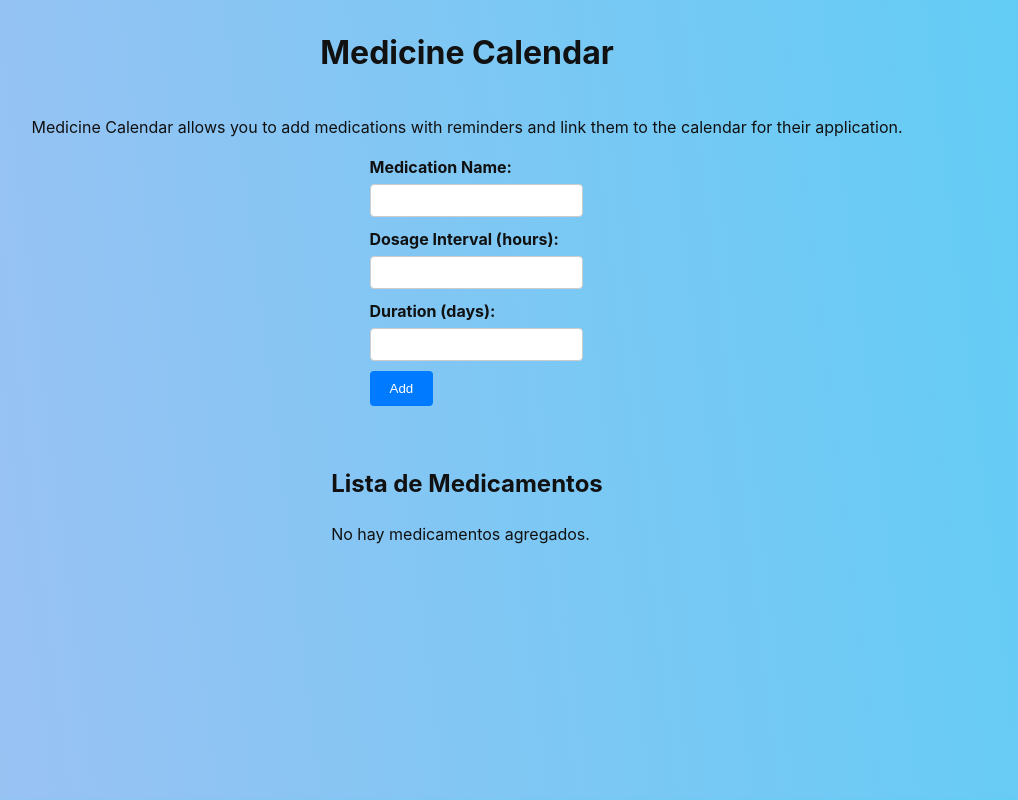
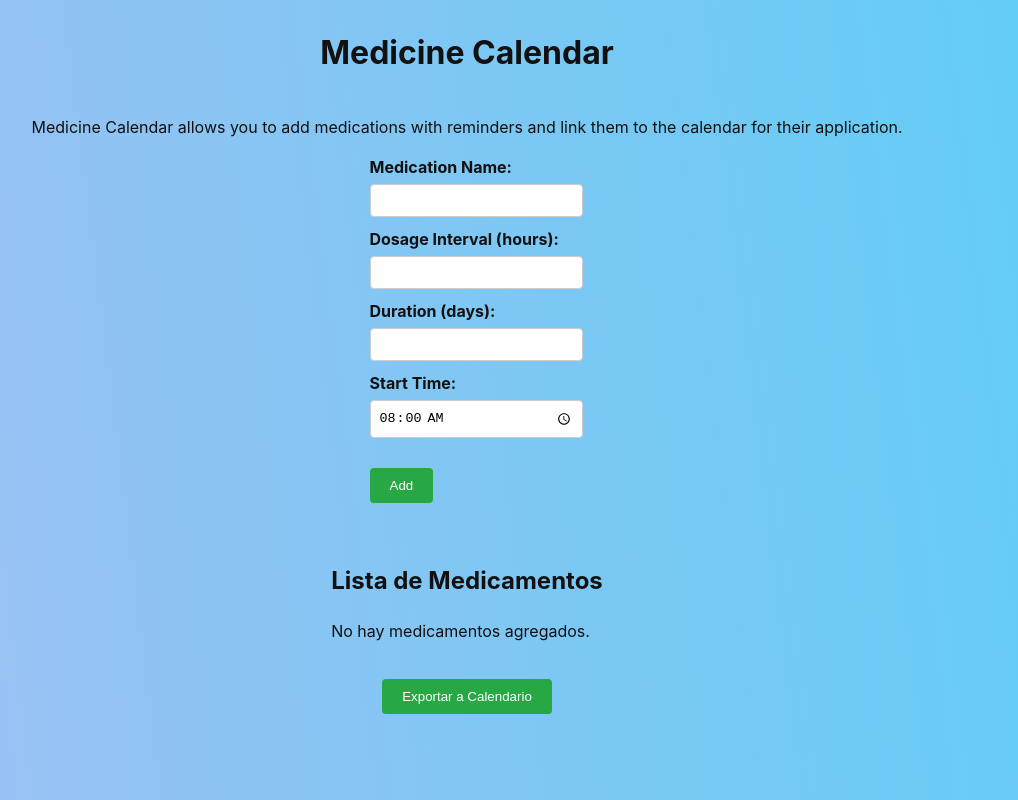
Before and after one commit to Juanmartin19l/medicine-calendar, a React (Vite) app: page / in a window 1280 px wide. Shown: the whole page, without its empty margins (173-1191 px from the left). Built offline with nearby package versions, Linux system fonts and the light colour scheme.

Commit message:
Export medicine to calendar

```diff
--- a/package.json
+++ b/package.json
@@ -1,5 +1,5 @@
 {
-  "name": "medicin-cal",
+  "name": "medicine-calendar",
   "private": true,
   "version": "0.0.0",
   "type": "module",
@@ -10,6 +10,7 @@
     "preview": "vite preview"
   },
   "dependencies": {
+    "ics": "^3.8.1",
     "react": "^19.0.0",
     "react-dom": "^19.0.0"
   },
--- a/src/App.css
+++ b/src/App.css
@@ -69,3 +69,18 @@
 .medicine-item button:hover {
   background-color: #cc0000;
 }
+
+/* Estilos para el botón de exportación */
+.medicine-page button {
+  padding: 10px 20px;
+  background-color: #28a745;
+  color: white;
+  border: none;
+  border-radius: 4px;
+  cursor: pointer;
+  margin-top: 20px;
+}
+
+.medicine-page button:hover {
+  background-color: #218838;
+}
--- a/src/App.jsx
+++ b/src/App.jsx
@@ -1,5 +1,3 @@
-import { useState } from "react";
-
 import { MedicinePage } from "./pages/MedicinePage";
 import "./App.css";
 
--- a/src/components/MedicineForm.jsx
+++ b/src/components/MedicineForm.jsx
@@ -4,19 +4,22 @@ export function MedicineForm({ onSubmit }) {
   const [medicine, setMedicine] = useState("");
   const [interval, setInterval] = useState("");
   const [duration, setDuration] = useState("");
+  const [startTime, setStartTime] = useState("08:00");
 
   function handleSubmit(e) {
     e.preventDefault();
 
     const newMedicine = {
       name: medicine,
-      interval: interval,
-      duration: duration,
+      interval: parseInt(interval),
+      duration: parseInt(duration),
+      startTime: startTime,
     };
-    onSubmit(newMedicine); // Pasamos el nuevo medicamento al componente padre
-    setMedicine(""); // Limpia el formulario
+    onSubmit(newMedicine);
+    setMedicine("");
     setInterval("");
     setDuration("");
+    setStartTime("08:00");
   }
 
   return (
@@ -37,21 +40,35 @@ export function MedicineForm({ onSubmit }) {
         <input
           type="number"
           value={interval}
-          min={0}
+          min={1}
           max={72}
           onChange={(e) => setInterval(e.target.value)}
+          required
         />
       </div>
+
       <div>
         <label>Duration (days): </label>
         <input
           type="number"
           value={duration}
-          min={0}
+          min={1}
           max={365}
           onChange={(e) => setDuration(e.target.value)}
+          required
         />
       </div>
+
+      <div>
+        <label>Start Time: </label>
+        <input
+          type="time"
+          value={startTime}
+          onChange={(e) => setStartTime(e.target.value)}
+          required
+        />
+      </div>
+
       <button type="submit">Add</button>
     </form>
   );
--- a/src/pages/MedicinePage.jsx
+++ b/src/pages/MedicinePage.jsx
@@ -1,7 +1,7 @@
 import { useEffect, useState } from "react";
-
 import { MedicineForm } from "../components/MedicineForm";
 import { MedicineList } from "../components/MedicineList";
+import { exportToCalendar } from "../utils/CalendarExporter";
 
 export function MedicinePage() {
   const [medicines, setMedicines] = useState([]);
@@ -33,6 +33,9 @@ export function MedicinePage() {
       </p>
       <MedicineForm onSubmit={handleAddMedicine} />
       <MedicineList medicines={medicines} onDelete={handleDeleteMedicine} />
+      <button onClick={() => exportToCalendar(medicines)}>
+        Exportar a Calendario
+      </button>
     </div>
   );
 }
--- /dev/null
+++ b/src/utils/CalendarExporter.js
@@ -0,0 +1,60 @@
+import { createEvents } from "ics";
+
+export function exportToCalendar(medicines) {
+  const events = medicines.flatMap((med) => {
+    const startDate = new Date();
+    const [startHour, startMinute] = med.startTime.split(":").map(Number);
+
+    // Establecer la hora de inicio
+    startDate.setHours(startHour, startMinute, 0, 0);
+
+    const eventsForMed = [];
+    for (let day = 0; day < med.duration; day++) {
+      let currentTime = new Date(startDate);
+      currentTime.setDate(startDate.getDate() + day);
+
+      // Calcular eventos para el día actual
+      while (currentTime.getDate() === startDate.getDate() + day) {
+        eventsForMed.push({
+          start: [
+            currentTime.getFullYear(),
+            currentTime.getMonth() + 1,
+            currentTime.getDate(),
+            currentTime.getHours(),
+            currentTime.getMinutes(),
+          ],
+          end: [
+            currentTime.getFullYear(),
+            currentTime.getMonth() + 1,
+            currentTime.getDate(),
+            currentTime.getHours() + 1, // Duración de 1 hora
+            currentTime.getMinutes(),
+          ],
+          title: `Tomar ${med.name}`,
+          description: `Tomar cada ${med.interval} horas durante ${med.duration} días.`,
+        });
+
+        // Avanzar al siguiente intervalo
+        currentTime.setHours(currentTime.getHours() + med.interval);
+      }
+    }
+
+    return eventsForMed;
+  });
+
+  createEvents(events, (error, value) => {
+    if (error) {
+      console.error("Error al generar el archivo .ics:", error);
+      return;
+    }
+
+    // Crear un archivo .ics y descargarlo
+    const blob = new Blob([value], { type: "text/calendar" });
+    const url = URL.createObjectURL(blob);
+    const link = document.createElement("a");
+    link.href = url;
+    link.download = "medicamentos.ics";
+    link.click();
+    URL.revokeObjectURL(url); // Liberar memoria
+  });
+}
```
Also changed, not shown: 1 other file (tests, documents, lock files or other folders).
